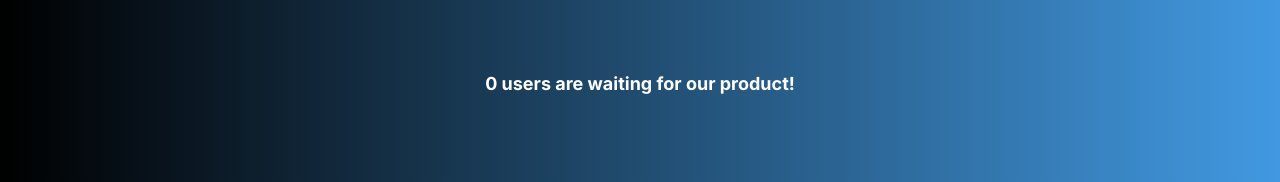
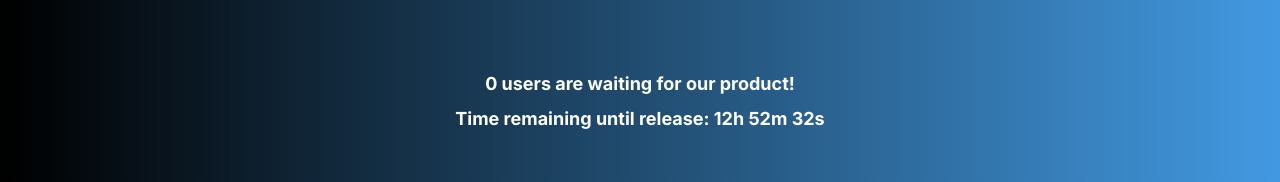
Before and after one commit to yulijasso/binfiesta, a Next.js app: page / in a window 1280 px wide. Shown: the part 574-756 px from the top of the page. Built offline with nearby package versions, Linux system fonts and the light colour scheme; no server answers; the database is empty.

Commit message:
added timer

```diff
--- a/components/WaitlistCounter.js
+++ b/components/WaitlistCounter.js
@@ -6,23 +6,47 @@ import { Text, Box } from '@chakra-ui/react';
 
 const WaitlistCounter = () => {
   const [waitlistCount, setWaitlistCount] = useState(0);
+  const [timeRemaining, setTimeRemaining] = useState('');
+
+  // Function to calculate time remaining until 12 PM tomorrow
+  const calculateTimeRemaining = () => {
+    const now = new Date();
+    const tomorrow = new Date(now.getFullYear(), now.getMonth(), now.getDate() + 1, 12, 0, 0); // 12 PM tomorrow
+    const timeDiff = tomorrow - now;
+
+    const hours = Math.floor((timeDiff / (1000 * 60 * 60)) % 24);
+    const minutes = Math.floor((timeDiff / (1000 * 60)) % 60);
+    const seconds = Math.floor((timeDiff / 1000) % 60);
+
+    return `${hours}h ${minutes}m ${seconds}s`;
+  };
 
   useEffect(() => {
+    // Waitlist counter subscription
     const waitlistCollection = collection(db, 'waitlist');
-
-    // Use onSnapshot to listen to real-time updates
     const unsubscribe = onSnapshot(waitlistCollection, (snapshot) => {
       setWaitlistCount(snapshot.size); // Updates the count whenever the collection changes
     });
 
-    // Cleanup the subscription when component unmounts
-    return () => unsubscribe();
-  }, []); // Runs only once when the component mounts
+    // Timer
+    const timer = setInterval(() => {
+      setTimeRemaining(calculateTimeRemaining());
+    }, 1000);
+
+    // Cleanup subscriptions when component unmounts
+    return () => {
+      clearInterval(timer);
+      unsubscribe();
+    };
+  }, []);
 
   return (
-    <Box mt={4}>
+    <Box mt={4} textAlign="center">
       <Text fontSize="lg" fontWeight="bold" color="white">
         {waitlistCount} users are waiting for our product!
+      </Text>
+      <Text fontSize="lg" fontWeight="bold" color="white" mt={2}>
+        Time remaining until release: {timeRemaining}
       </Text>
     </Box>
   );
```
